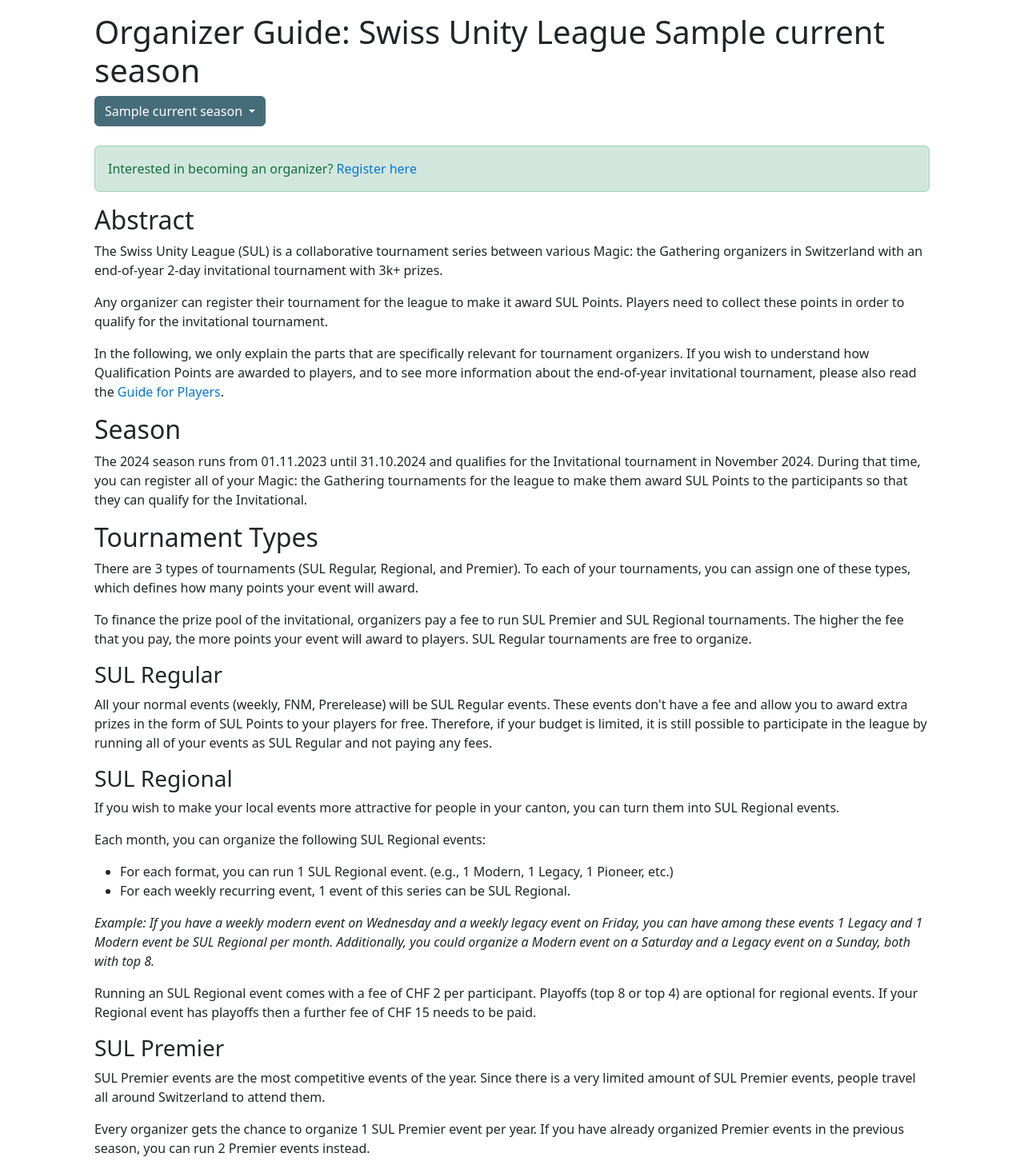
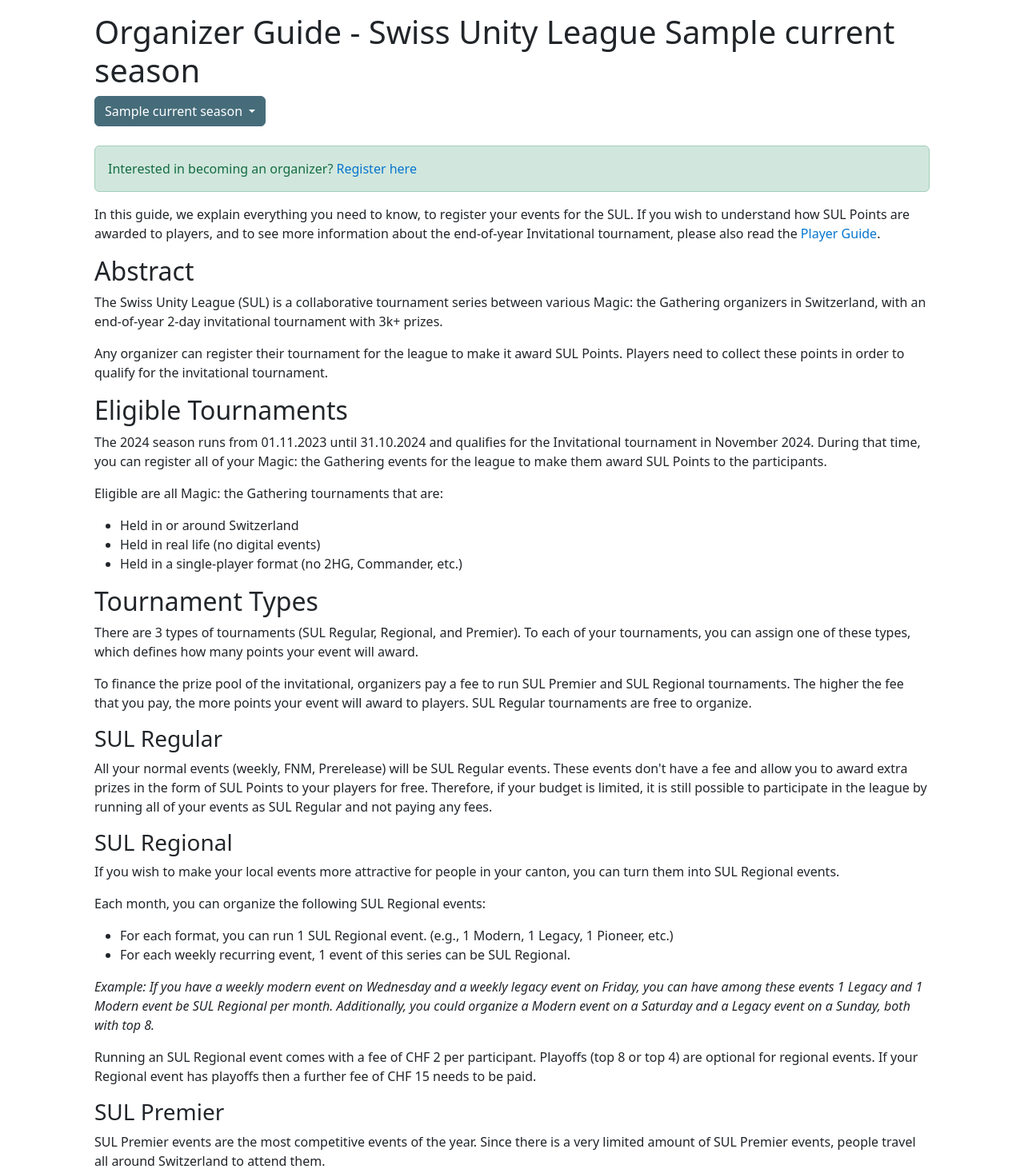
Before and after one commit to antoinealb/swiss-unity-league, a Django app: template championship/templates/championship/info/2/info_organizer.html in a window 1280 px wide. Shown: the part 56-1518 px from the top of the page at 80% size. Run offline with Django 4.2, Linux system fonts and the light colour scheme; the template is opened without the code that fills it: most values are stand-ins (such as "Sample title", 1, 10 or a date in 2020); style sheets or scripts are compiled from the project's sources; some libraries are stand-ins or nearby versions.

Commit message:
SEO for the info texts

```diff
--- a/championship/templates/championship/components/abstract.html
+++ b/championship/templates/championship/components/abstract.html
@@ -1,5 +1,5 @@
 <p>The Swiss Unity League (SUL) is a collaborative tournament series
-    between various Magic: the Gathering organizers in Switzerland
+    between various Magic: the Gathering organizers in Switzerland,
     with an end-of-year 2-day invitational tournament with 3k+ prizes.</p>
 <p>Any organizer can register their tournament for the league to make it
     award SUL Points. Players need to collect these points in
--- a/championship/templates/championship/info/2/info_organizer.html
+++ b/championship/templates/championship/info/2/info_organizer.html
@@ -1,29 +1,17 @@
-{% extends "championship/base.html" %}
+{% extends "championship/info/base_info_organizer.html" %}
 
-{% block title %}
-    Guide for organizers
-{% endblock %}
-
-{% block content %}
-    <h1>Organizer Guide: Swiss Unity League {{ current_season.name }}</h1>
-    {% include 'championship/components/season_dropdown.html' %}
-    <br>
-    <div class="alert alert-success" role="alert">
-        Interested in becoming an organizer? <a href="https://forms.gle/FHRCmbX8Uz6E5s1b8">Register here</a>
-    </div>
-    <h2>Abstract</h2>
-    {% include 'championship/components/abstract.html' %}
-    <p>In the following, we only explain the parts that are specifically
-        relevant for tournament organizers. If you wish to understand how
-        Qualification Points are awarded to players, and to see more information
-        about the end-of-year invitational tournament, please also read the
-        <a href="{% url 'info' %}">Guide for Players</a>.</p>
-    <h2>Season</h2>
+{% block info %}
+    <h2>Eligible Tournaments</h2>
     <p>The 2024 season runs from 01.11.2023 until 31.10.2024 and qualifies for the
-        Invitational tournament in November 2024.
-        During that time, you can register all of your Magic: the Gathering tournaments for
-        the league to make them award SUL Points to the participants so that they can qualify
-        for the Invitational.</p>
+        Invitational tournament in November 2024. During that time, you can register
+        all of your Magic: the Gathering events for the league to make them
+        award SUL Points to the participants.</p>
+    <p>Eligible are all Magic: the Gathering tournaments that are:</p>
+    <ul>
+        <li>Held in or around Switzerland</li>
+        <li>Held in real life (no digital events)</li>
+        <li>Held in a single-player format (no 2HG, Commander, etc.)</li>
+    </ul>
     <h2>Tournament Types</h2>
     <p>There are 3 types of tournaments (SUL Regular, Regional, and Premier).
         To each of your tournaments, you can assign one of these types,
@@ -109,8 +97,7 @@
             MTGEvent. Alternatively, you can manually upload the results or use an Excel or CSV file.</li>
         <li>The fees will be calculated automatically, and you will receive an invoice every 3 months.</li>
     </ul>
-    <h4>Examples</h4>
-    <p><em>Ajani wants to turn his Saturday Modern event with top 8 into an SUL Regional Event. He
+    <p><em>Example: Ajani wants to turn his Saturday Modern event with top 8 into an SUL Regional Event. He
         creates the event on the website, which is then advertised on the SUL calendar. Ajani's
         event runs well and attracts 22 players. During the event, he manages the pairings and
         results as usual with the Eventlink app. Once the event is over, Ajani downloads the results
@@ -126,7 +113,7 @@
         <li>Additional prizes at your weekly events in the form of SUL Points, at no cost to you.</li>
     </ul>
 
-    <h2>League Rules</h2>
+    <h2>SUL Rules</h2>
     <p>Tournaments participating in the Swiss Unity League must be “Magic: the Gathering” events
         in a single-player format and held in real life. Digital SUL events on MTG Arena, MTG Online,
         or similar platforms are not allowed.</p>
@@ -198,8 +185,7 @@
     <ul>
         <li>Mention that the event is part of the Swiss Unity League and awards SUL Points.</li>
         <li>Specify the type of the event (SUL Regular/Regional/Premier).</li>
-        <li>Provide a link to the <a href="{% url 'info' %}">Guide for Players</a>
-            for more information.</li>
+        <li>Provide a link to <a href="{% url 'index' %}">unityleague.ch</a> for more information.</li>
     </ul>
 
     <h2>Finances, Liability, and Sponsoring</h2>
--- /dev/null
+++ b/championship/templates/championship/info/base_info_organizer.html
@@ -0,0 +1,26 @@
+{% extends "championship/base.html" %}
+
+{% block title %}
+    How to organize SUL Events | Organizer Guide
+{% endblock %}
+
+{% block meta_description %}
+    How to become a SUL event organizer. Host tournaments and join the network of Magic: the Gathering events in Switzerland.
+{% endblock %}
+
+{% block content %}
+    <h1>Organizer Guide - Swiss Unity League {{ current_season.name }}</h1>
+    {% include 'championship/components/season_dropdown.html' %}
+    <br>
+    <div class="alert alert-success" role="alert">
+        Interested in becoming an organizer? <a href="https://forms.gle/FHRCmbX8Uz6E5s1b8">Register here</a>
+    </div>
+    <p>In this guide, we explain everything you need to know, to register your events for the SUL.
+        If you wish to understand how SUL Points are awarded to players,
+        and to see more information about the end-of-year Invitational tournament,
+        please also read the <a href="{% url 'info' %}">Player Guide</a>.</p>
+    <h2>Abstract</h2>
+    {% include 'championship/components/abstract.html' %}
+    {% block info %}
+    {% endblock %}
+{% endblock %}
--- a/mtg_championship_site/settings.py
+++ b/mtg_championship_site/settings.py
@@ -280,13 +280,13 @@ _SEASON_LIST = [
         id=1,
         start_date=date(2023, 1, 1),
         end_date=date(2023, 10, 31),
-        name="2023 Season",
+        name="Season 2023",
     ),
     Season(
         id=2,
         start_date=date(2023, 11, 1),
         end_date=date(2024, 10, 31),
-        name="2024 Season",
+        name="Season 2024",
     ),
 ]
 
```
Also changed, not shown: championship/templates/championship/info/1/info_organizer.html (+2 -24 lines), championship/templates/championship/info/1/info_player.html (+2 -16 lines), championship/templates/championship/info/2/info_player.html (+6 -15 lines), championship/templates/championship/info/base_info_player.html (added, +21 -0 lines).
